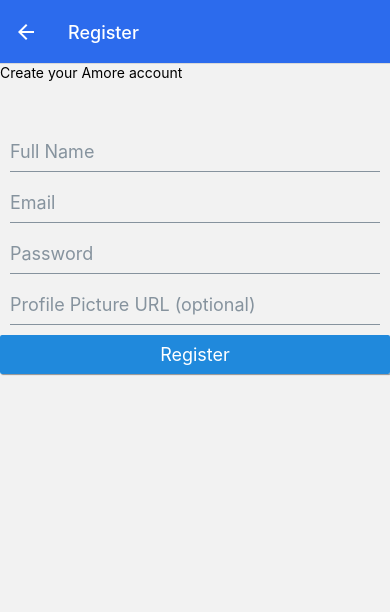
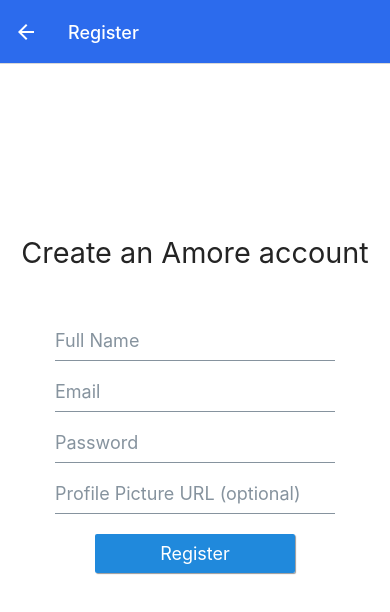
Before and after one commit to GrantLicata/Amore, a React Native app: screen /Register in a window 390 px wide. Shown: the top 612 px of the page. Built offline with nearby package versions, Linux system fonts and the light colour scheme.

Commit message:
Register screen styles applied

```diff
--- a/screens/RegisterScreen.js
+++ b/screens/RegisterScreen.js
@@ -1,7 +1,7 @@
 import React, { useState } from "react";
-import { StyleSheet, Text, View, KeyboardAvoidingView } from "react-native";
+import { StyleSheet, View, KeyboardAvoidingView } from "react-native";
 import { StatusBar } from "expo-status-bar";
-import { Button, Input } from "@rneui/themed";
+import { Button, Input, Text } from "@rneui/themed";
 
 const RegisterScreen = ({ navigation }) => {
   const [name, setName] = useState("");
@@ -15,7 +15,7 @@
     <KeyboardAvoidingView behavior="padding" style={styles.container}>
       <StatusBar style="light" />
       <Text h3 style={{ marginBottom: 50 }}>
-        Create your Amore account
+        Create an Amore account
       </Text>
 
       <View style={styles.inputContainer}>
@@ -54,6 +54,7 @@
         onPress={register}
         title="Register"
       />
+      <View style={{ height: 100 }} />
     </KeyboardAvoidingView>
   );
 };
@@ -61,6 +62,18 @@
 export default RegisterScreen;
 
 const styles = StyleSheet.create({
-  container: {},
-  button: {},
+  container: {
+    flex: 1,
+    alignItems: "center",
+    justifyContent: "center",
+    padding: 10,
+    backgroundColor: "white",
+  },
+  button: {
+    width: 200,
+    marginTop: 10,
+  },
+  inputContainer: {
+    width: 300,
+  },
 });
```
